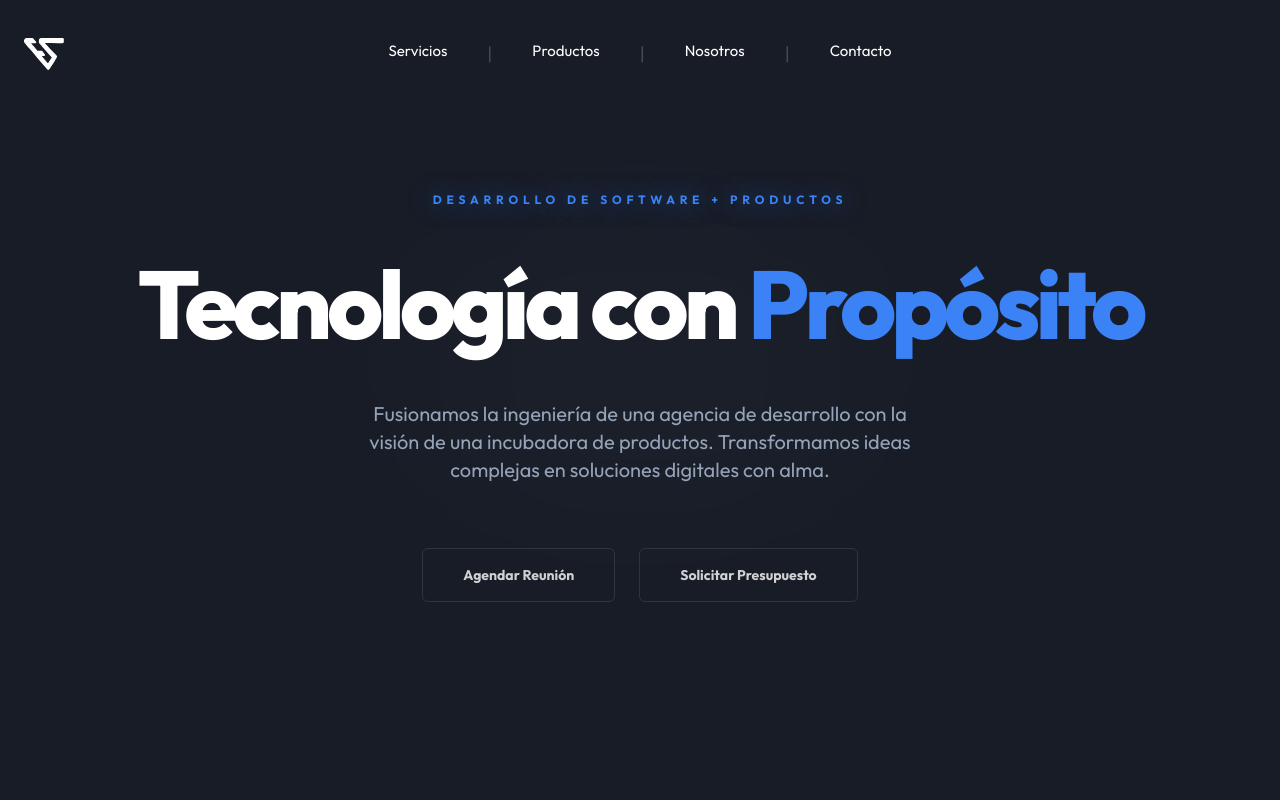
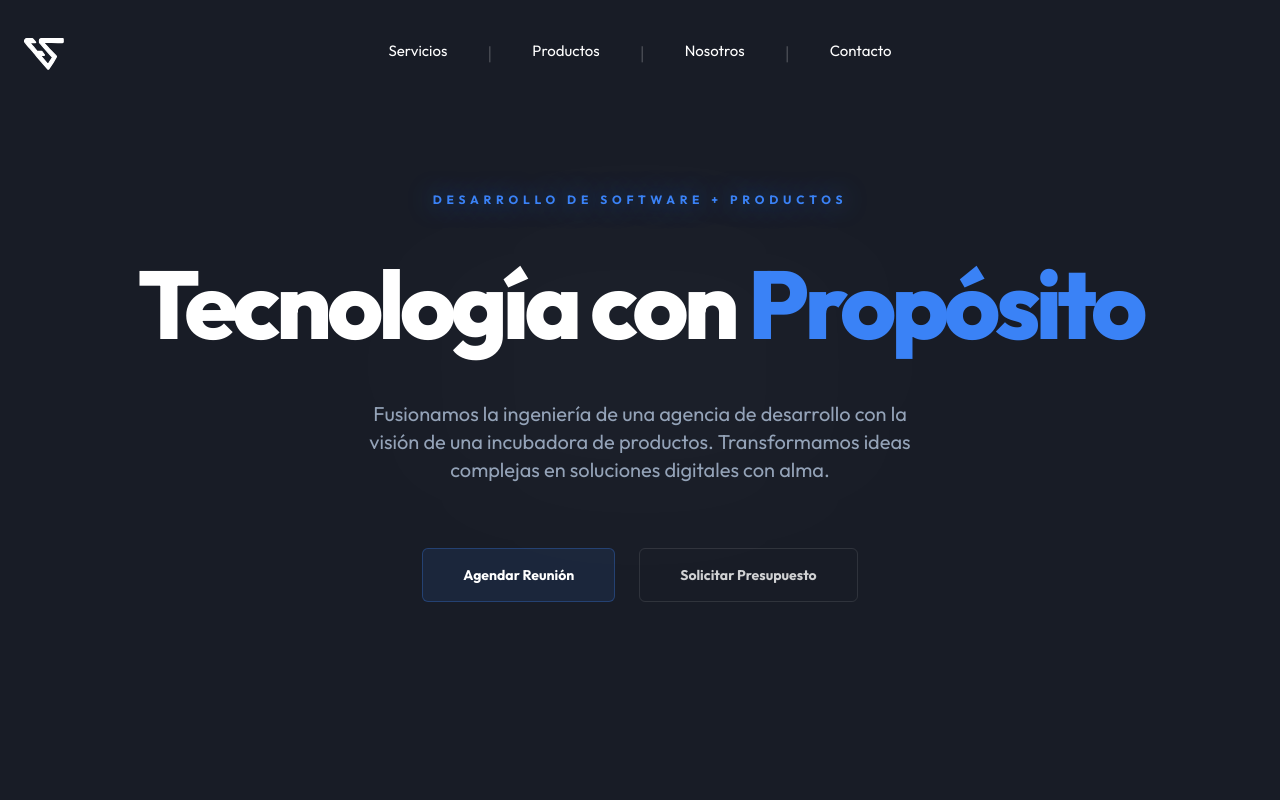
Before and after one commit to MarianoRicoy/tws-landing, a Next.js app: page / in a window 1280 px wide. Shown: the top 800 px of the page. Built offline with nearby package versions, Linux system fonts and the light colour scheme.

Commit message:
UX: Enhanced primary CTA visual weight with subtle background fill and refined hover states

```diff
--- a/components/Hero.tsx
+++ b/components/Hero.tsx
@@ -27,7 +27,7 @@ export default function Hero() {
           <div className="flex flex-col sm:flex-row items-center justify-center gap-6 pt-4 w-full sm:w-auto">
             <button
               onClick={openModal}
-              className="px-10 py-4 rounded-md bg-accent-cyan sm:bg-transparent border border-accent-cyan sm:border-white/10 text-white sm:text-white/80 font-bold text-sm hover:bg-accent-cyan hover:text-white hover:border-accent-cyan hover:shadow-lg hover:shadow-accent-cyan/20 transition-all hover:scale-105 active:scale-95 text-center w-full sm:w-auto shadow-lg shadow-accent-cyan/20 sm:shadow-none">
+              className="px-10 py-4 rounded-md bg-accent-cyan/10 sm:bg-accent-cyan/10 border border-accent-cyan/30 sm:border-accent-cyan/30 text-white font-bold text-sm hover:bg-accent-cyan hover:text-white hover:border-accent-cyan hover:shadow-lg hover:shadow-accent-cyan/20 transition-all hover:scale-105 active:scale-95 text-center w-full sm:w-auto shadow-lg shadow-accent-cyan/5 sm:shadow-none">
               Agendar Reunión
             </button>
             <button
```
